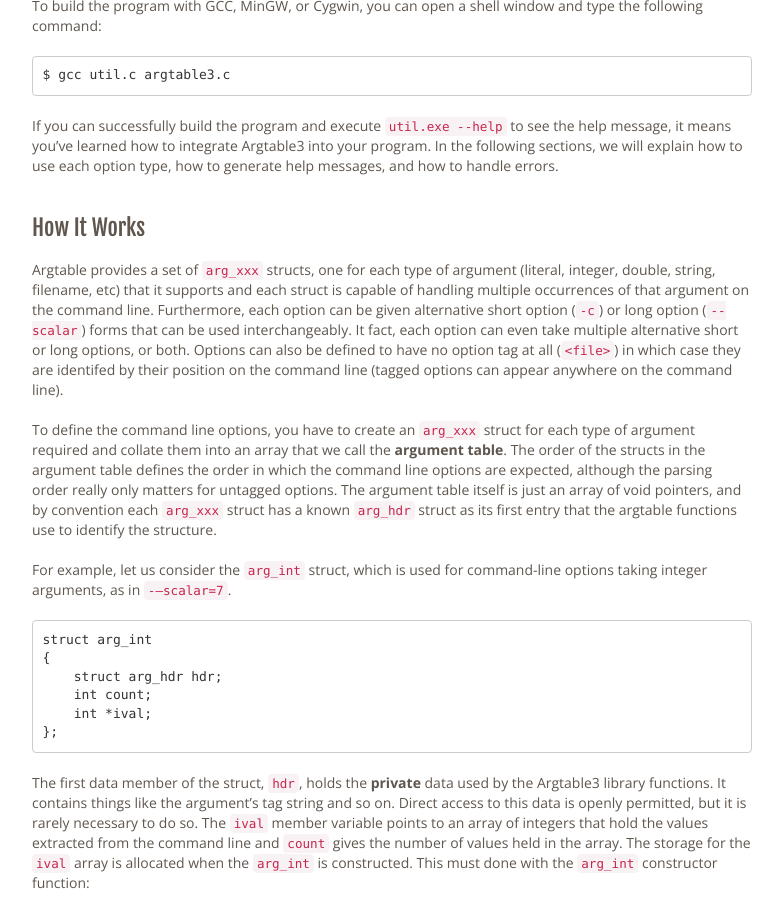
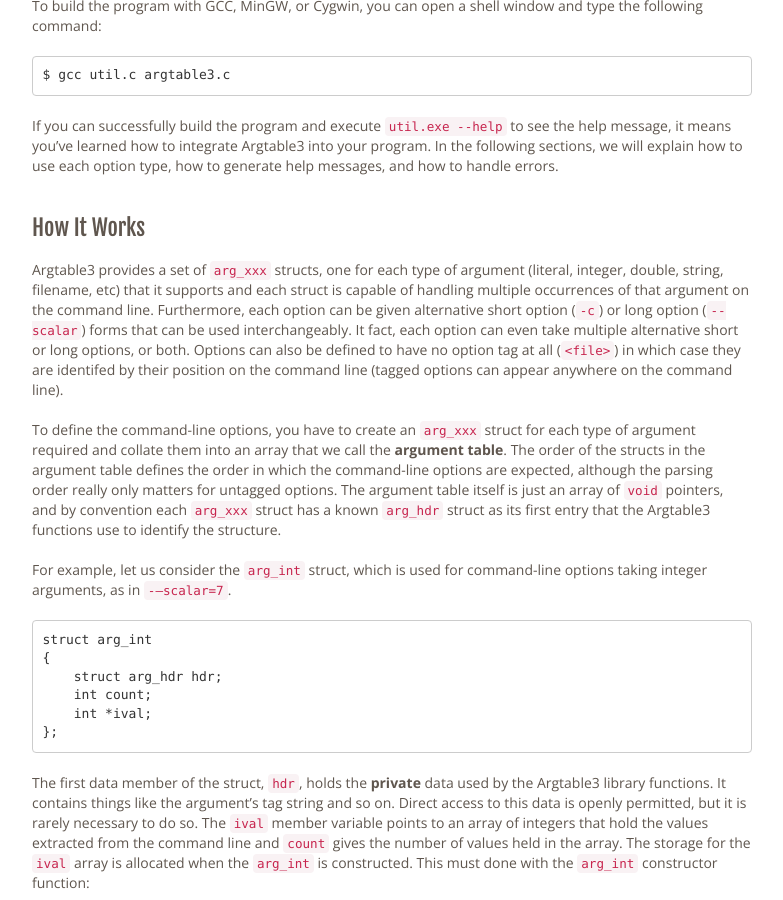
Before and after one commit to argtable/argtable.github.io, a Jekyll site: the page built from tutorial/index.md, in a window 1280 px wide and 900 px high, scrolled down 2075 px. Shown: the whole window, without its empty margins (248-1031 px from the left). Built offline with Jekyll 4.4.1, drawn with Linux system fonts in a browser that asks for light colours; nearby versions of some CDN libraries; Markdown is read by kramdown in place of the engine named in the settings; some of the changed text lies outside the part shown.

Commit message:
Task #5: Add tutorial Description: Revise the content. Reviewer: tomghuang

````diff
--- a/tutorial/index.md
+++ b/tutorial/index.md
@@ -28,7 +28,7 @@
   <file>                    input files
 ```
 
-You can implement the command-line parsing logic with Argtable in the following way:
+You can implement the command-line parsing logic with Argtable3 in the following way:
 
 ```cpp
 #include "argtable3.h"
@@ -103,9 +103,9 @@
 
 ### How It Works
 
-Argtable provides a set of `arg_xxx` structs, one for each type of argument (literal, integer, double, string, filename, etc) that it supports and each struct is capable of handling multiple occurrences of that argument on the command line. Furthermore, each option can be given alternative short option (`-c`) or long option (`--scalar`) forms that can be used interchangeably. It fact, each option can even take multiple alternative short or long options, or both. Options can also be defined to have no option tag at all (`<file>`) in which case they are identifed by their position on the command line (tagged options can appear anywhere on the command line).
+Argtable3 provides a set of `arg_xxx` structs, one for each type of argument (literal, integer, double, string, filename, etc) that it supports and each struct is capable of handling multiple occurrences of that argument on the command line. Furthermore, each option can be given alternative short option (`-c`) or long option (`--scalar`) forms that can be used interchangeably. It fact, each option can even take multiple alternative short or long options, or both. Options can also be defined to have no option tag at all (`<file>`) in which case they are identifed by their position on the command line (tagged options can appear anywhere on the command line).
 
-To define the command line options, you have to create an `arg_xxx` struct for each type of argument required and collate them into an array that we call the **argument table**. The order of the structs in the argument table defines the order in which the command line options are expected, although the parsing order really only matters for untagged options. The argument table itself is just an array of void pointers, and by convention each `arg_xxx` struct has a known `arg_hdr` struct as its first entry that the argtable functions use to identify the structure.
+To define the command-line options, you have to create an `arg_xxx` struct for each type of argument required and collate them into an array that we call the **argument table**. The order of the structs in the argument table defines the order in which the command-line options are expected, although the parsing order really only matters for untagged options. The argument table itself is just an array of `void` pointers, and by convention each `arg_xxx` struct has a known `arg_hdr` struct as its first entry that the Argtable3 functions use to identify the structure.
 
 For example, let us consider the `arg_int` struct, which is used for command-line options taking integer arguments, as in `-–scalar=7`.
 
@@ -246,7 +246,7 @@
 outfile->filename[0] = "-";
 ```
 
-Argtable does not require we initialise any default values, it is simply more convenient for our program if we pre-load defaults prior to parsing rather than retro-fit defaults to missing values later. However, you may prefer the latter.
+Argtable3 does not require we initialise any default values, it is simply more convenient for our program if we pre-load defaults prior to parsing rather than retro-fit defaults to missing values later. However, you may prefer the latter.
 
 
 ### Parsing the Command Line
````
